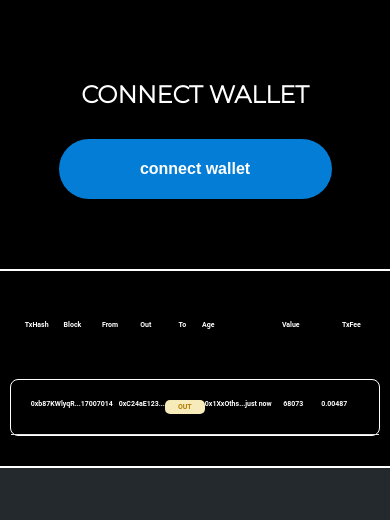
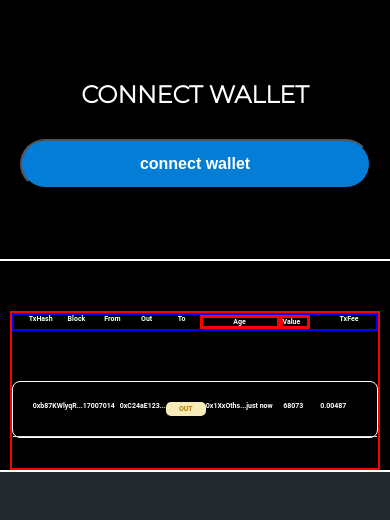
Before and after one commit to oforduh/Metamask_clone, a React (Create React App) app: page / in a window 390 px wide. Shown: the part 860-1380 px from the top of the page. Built offline with nearby package versions, Linux system fonts and the light colour scheme.

Commit message:
fixed the transaction table

```diff
--- a/src/components/ConnectWallet/wallet.module.scss
+++ b/src/components/ConnectWallet/wallet.module.scss
@@ -14,7 +14,7 @@
     text-align: center;
     .contentParent {
       button {
-        border: none;
+        // border: none;
         // border: 3px solid red;
         margin-top: 30px;
         width: 70%;
@@ -43,10 +43,13 @@
     // border: 3px solid red;
     .walletContent {
       width: 100%;
-      button {
-        width: 90%;
-        height: 40px;
-        font-weight: bolder;
+      .contentParent {
+        button {
+          width: 90%;
+          height: 50px;
+          font-weight: bolder;
+        //   border: 3px solid red;
+        }
       }
     }
   }
--- a/src/components/Navbar/navbar.module.scss
+++ b/src/components/Navbar/navbar.module.scss
@@ -234,7 +234,7 @@
     .horizontalBar {
         .horizontalBarContent {
         //   border: 3px solid red;
-          width: 95%;
+          width: 90%;
         .logoContainer {
           .logoText {
             width: 70%;
--- a/src/components/Table.js/table.module.scss
+++ b/src/components/Table.js/table.module.scss
@@ -95,7 +95,7 @@
   .table__container {
     .table__body {
       .transaction {
-        background-color: #EBF4FC;
+        background-color: #ebf4fc;
         .out {
           div {
             color: var(--dark);
@@ -118,8 +118,43 @@
   }
 }
 
-@media screen and (max-width: 540px) {
+@media screen and (max-width: 560px) {
   .page__container {
     font-size: 7px;
+    .table__container {
+      overflow-x: scroll;
+      min-width: 95%;
+      border: 2px solid red;
+      .table__header {
+        border: 2px solid blue;
+        //   border: 3px solid red;
+        display: grid;
+        grid-template-columns: repeat(8, 1fr);
+
+        font-weight: 600;
+        div {
+        //   padding-left: 15px;
+
+          &:nth-child(6) {
+              border: 3px solid red;
+              display: flex;
+              justify-content: center;
+            width: 80px;
+            padding-left: 0px;
+          }
+          &:nth-child(7) {
+              border: 3px solid red;
+            width: 30px;
+            padding-left: 0px;
+            // margin-right: 30px;
+          }
+          &:nth-child(8) {
+            //   border: 3px solid red;
+
+            padding-left: 0px;
+          }
+        }
+      }
+    }
   }
 }
```
Also changed, not shown: 12 other files (tests, documents, lock files or other folders).
